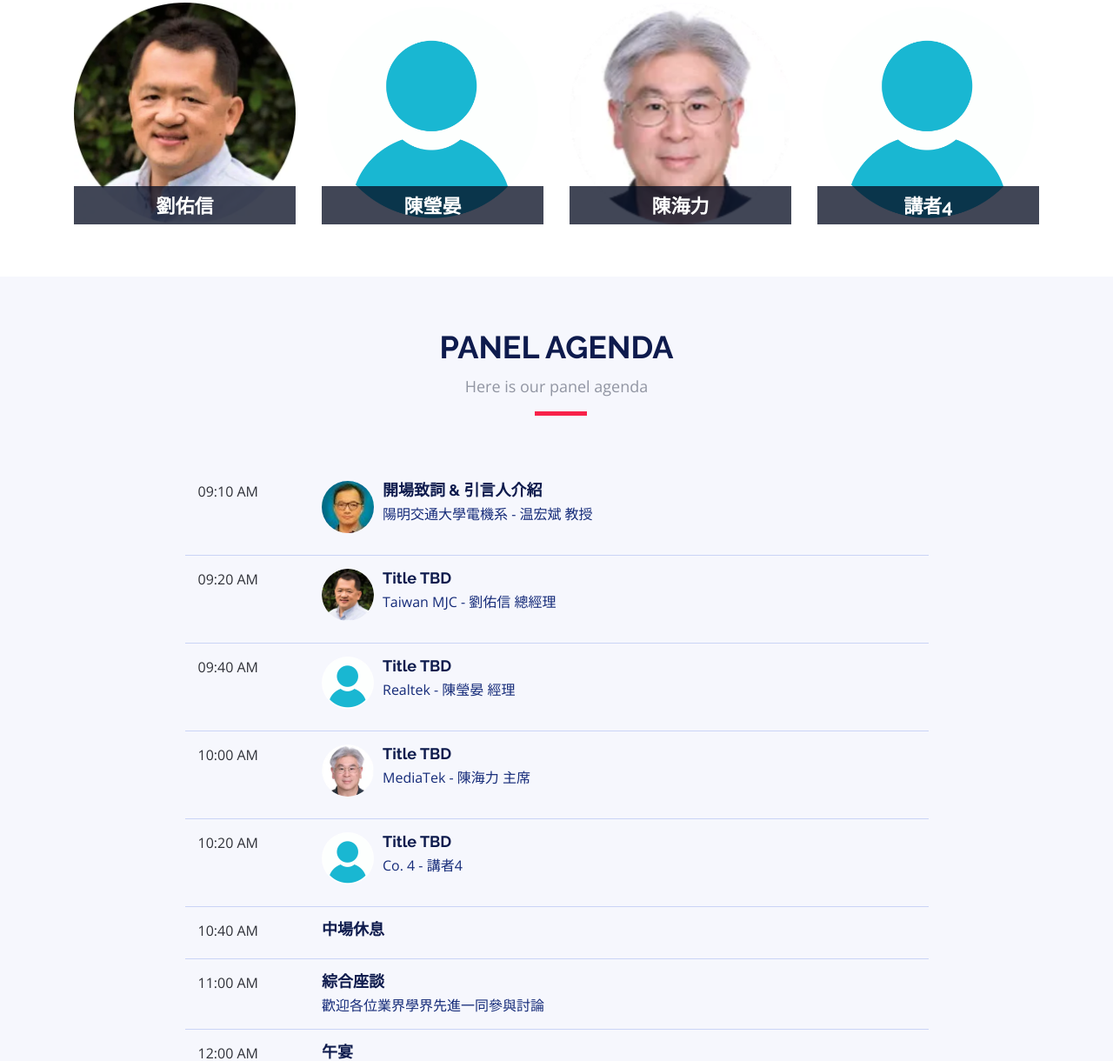
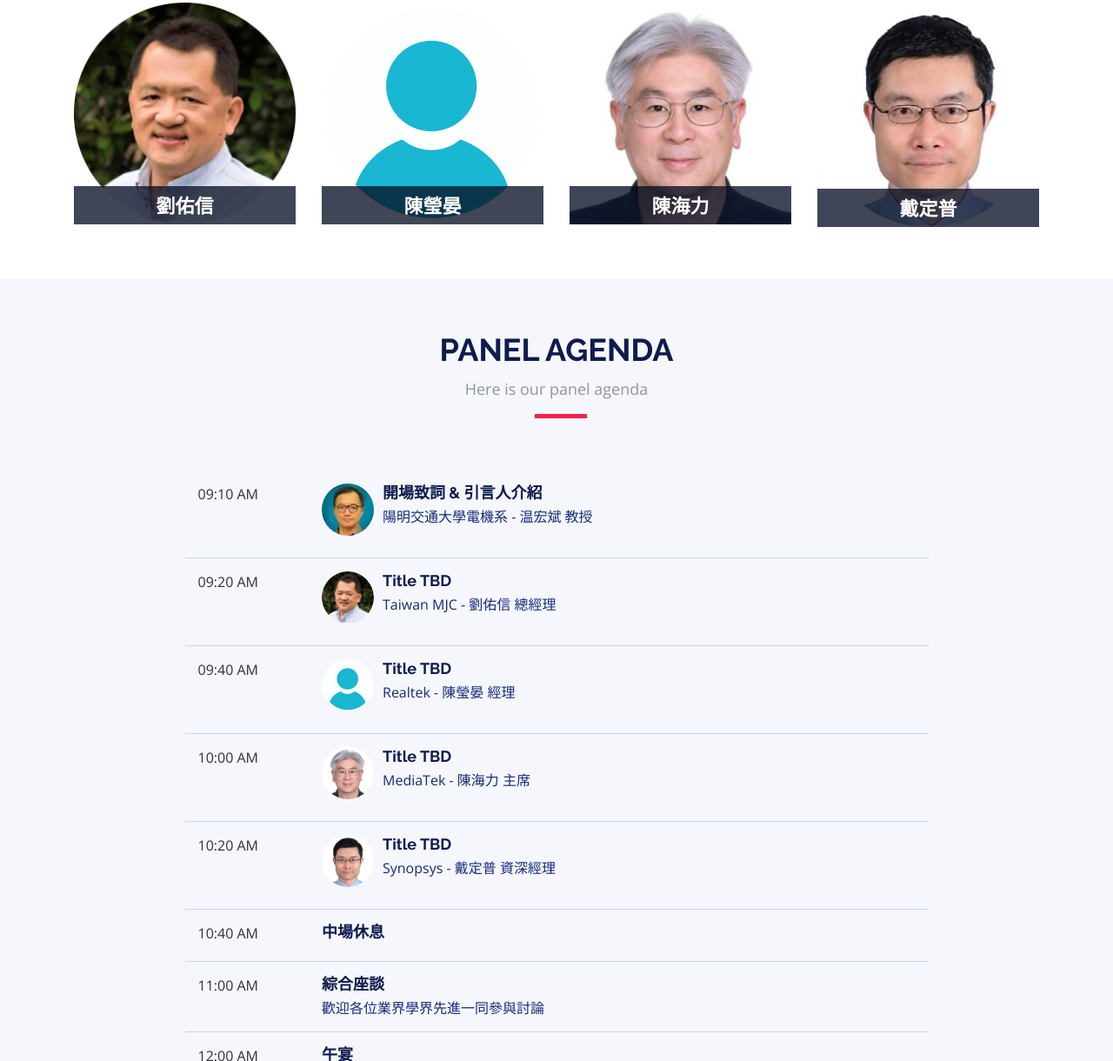
Before and after one commit to VTTF/2023, a plain HTML site: page index.html in a window 1280 px wide. Shown: the part 1570-2790 px from the top of the page at 87% size. Drawn offline with nearby package versions, Linux system fonts and the light colour scheme.

Commit message:
Update on 2023-11-21

```diff
--- a/index.html
+++ b/index.html
@@ -154,7 +154,7 @@
         <div class="row justify-content-center">
           <div class="col-lg-3 col-md-6">
             <div class="speaker">
-              <img src="img/speakers/Liu-Youxin.jpg" alt="Speaker 1" class="img-fluid">
+              <img src="img/speakers/劉佑信.jpg" alt="Speaker 1" class="img-fluid">
               <div class="details">
                 <h3><a>劉佑信</a></h3>
                 <p>Taiwan MJC</p>
@@ -178,7 +178,7 @@
           </div>
           <div class="col-lg-3 col-md-6">
             <div class="speaker">
-              <img src="img/speakers/Chen-Haili.png" alt="Speaker 3" class="img-fluid">
+              <img src="img/speakers/陳海力.png" alt="Speaker 3" class="img-fluid">
               <div class="details">
                 <h3><a>陳海力</a></h3>
                 <p>MediaTek</p>
@@ -190,10 +190,10 @@
           </div>
           <div class="col-lg-3 col-md-6">
             <div class="speaker">
-              <img src="img/speakers/default-avatar.jpg" alt="Speaker 4" class="img-fluid">
+              <img src="img/speakers/戴定普.jpg" alt="Speaker 4" class="img-fluid">
               <div class="details">
-                <h3><a>講者4</a></h3>
-                <p>公司4</p>
+                <h3><a>戴定普</a></h3>
+                <p>Synopsys</p>
                 <!--<div class="social">
                   <a>Nah</a>
                 </div>-->
@@ -296,7 +296,7 @@
               <div class="col-md-2"><time>09:20 AM</time></div>
               <div class="col-md-10">
                 <div class="speaker">
-                  <img src="img/speakers/Liu-Youxin.jpg" alt="劉佑信">
+                  <img src="img/speakers/劉佑信.jpg" alt="劉佑信">
                 </div>
                 <h4>Title TBD</h4>
                 <p>Taiwan MJC - 劉佑信 總經理</p>
@@ -318,7 +318,7 @@
               <div class="col-md-2"><time>10:00 AM</time></div>
               <div class="col-md-10">
                 <div class="speaker">
-                  <img src="img/speakers/Chen-Haili.png" alt="陳海力">
+                  <img src="img/speakers/陳海力.png" alt="陳海力">
                 </div>
                 <h4>Title TBD</h4>
                 <p>MediaTek - 陳海力 主席</p>
@@ -329,10 +329,10 @@
               <div class="col-md-2"><time>10:20 AM</time></div>
               <div class="col-md-10">
                 <div class="speaker">
-                  <img src="img/speakers/default-avatar.jpg" alt="講者4">
+                  <img src="img/speakers/戴定普.jpg" alt="講者4">
                 </div>
                 <h4>Title TBD</h4>
-                <p>Co. 4 - 講者4</p>
+                <p>Synopsys - 戴定普 資深經理</p>
               </div>
             </div>
 
```
Also changed, not shown: img/speakers/Chen-Haili.png (deleted), img/speakers/Derek.png (deleted), img/speakers/Dragon.png (deleted), img/speakers/Jeff.png (deleted), img/speakers/Sabrian.png (deleted), img/speakers/TinPu.png (deleted), img/speakers/TingPu.jpeg (deleted), img/speakers/Unknown.png (deleted), img/speakers/劉佑信.jpg (renamed from img/speakers/Liu-Youxin.jpg), img/speakers/戴定普.jpg (added), img/speakers/王子夏.jpg (deleted), img/speakers/王子夏.png (deleted), img/speakers/許家維.jpeg (deleted), img/speakers/賴育承.png (deleted), 3 more files, 1 other file.
